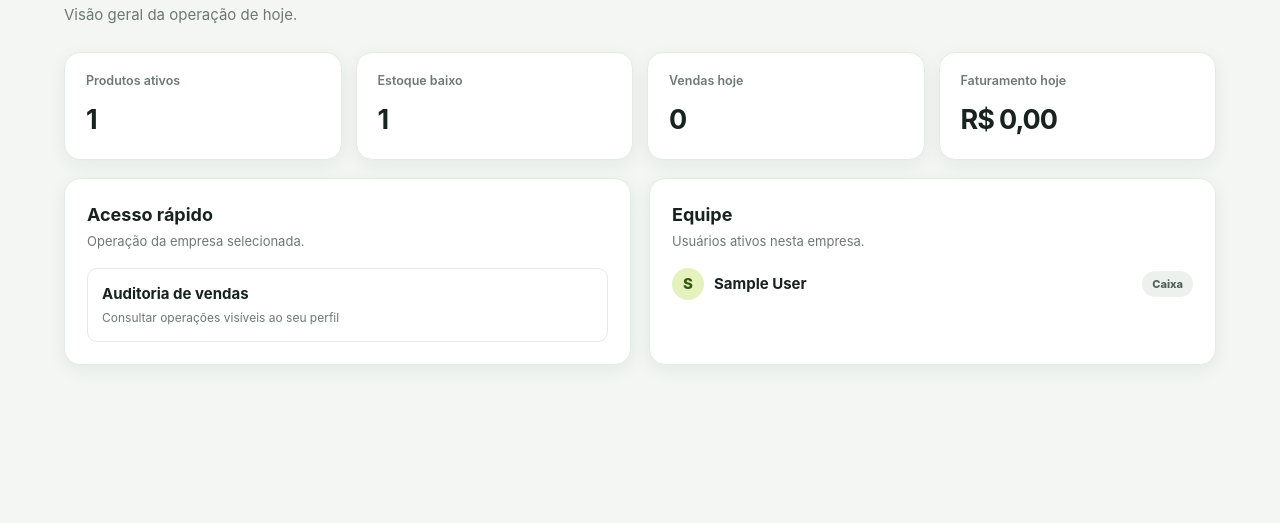
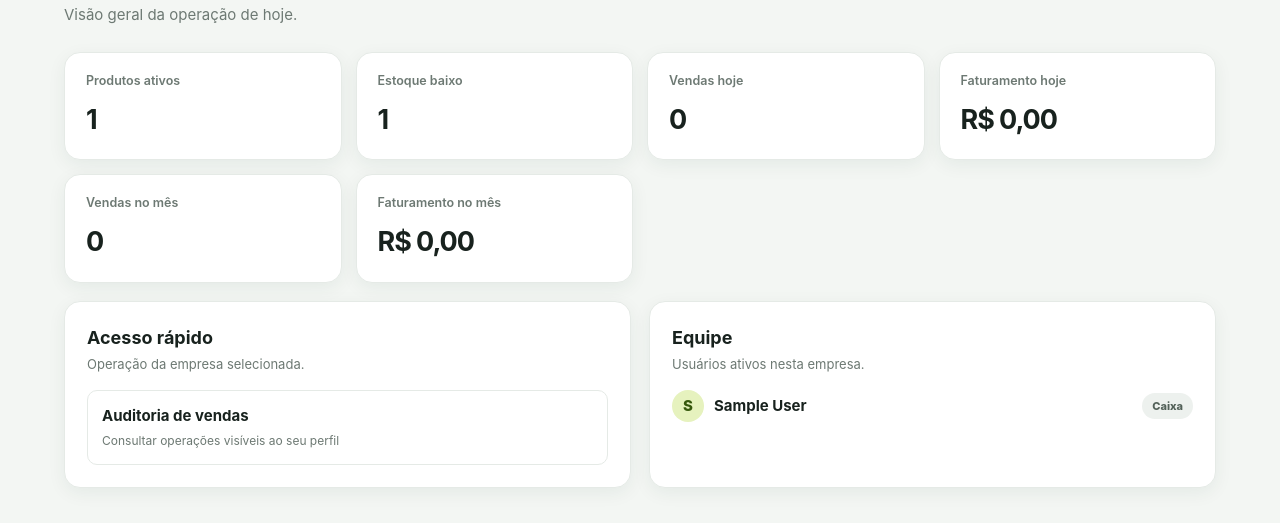
Before and after one commit to julicorlando/appdv, a Django app: page /empresa/1/ in a window 1280 px wide. Shown: the part 172-695 px from the top of the page. Run offline with Django 5.2, Linux system fonts and the light colour scheme; a user stored in the database is signed in; tables that the repository leaves empty hold one stand-in row (values such as "Sample post").

Commit message:
feat: show monthly totals and stock audit shortcut

```diff
--- a/backend/templates/empresa_dashboard.html
+++ b/backend/templates/empresa_dashboard.html
@@ -1,5 +1,5 @@
 {% extends "base.html" %}{% block title %}{{ empresa.nome }} · Armazém PDV{% endblock %}
 {% block content %}<div class="page-head"><div><p class="eyebrow">{{ membro.get_papel_display|upper }}</p><h1>{{ empresa.nome }}</h1><p>Visão geral da operação de hoje.</p></div><nav class="nav-links">{% if membro.papel != "CAIXA" %}<a class="secondary" href="{% url 'empresa-produtos' empresa.id %}">Produtos</a><a class="secondary" href="{% url 'empresa-inventario' empresa.id %}">Inventário</a><a class="secondary" href="{% url 'empresa-autorizacao' empresa.id %}">Autorizações</a>{% endif %}<a class="secondary" href="{% url 'empresa-vendas' empresa.id %}">Vendas</a></nav></div>
-<section class="stats"><article class="stat"><small>Produtos ativos</small><strong>{{ produtos_count }}</strong></article><article class="stat"><small>Estoque baixo</small><strong>{{ estoque_baixo }}</strong></article><article class="stat"><small>Vendas hoje</small><strong>{{ vendas_count }}</strong></article><article class="stat"><small>Faturamento hoje</small><strong>R$ {{ faturamento_hoje|floatformat:2 }}</strong></article></section>
-<div class="grid two"><section class="panel"><div class="panel-head"><h2>Acesso rápido</h2><p>Operação da empresa selecionada.</p></div><div class="quick-links">{% if membro.papel != "CAIXA" %}<a href="{% url 'empresa-produtos' empresa.id %}"><b>Catálogo e estoque</b><span>Produtos e reposição</span></a><a href="{% url 'empresa-inventario' empresa.id %}"><b>Inventário preventivo</b><span>Contagens aleatórias por setor e dia</span></a><a href="{% url 'empresa-autorizacao' empresa.id %}"><b>Tokens de autorização</b><span>Cancelar, estornar ou trocar</span></a>{% endif %}<a href="{% url 'empresa-vendas' empresa.id %}"><b>Auditoria de vendas</b><span>Consultar operações visíveis ao seu perfil</span></a></div></section>
+<section class="stats"><article class="stat"><small>Produtos ativos</small><strong>{{ produtos_count }}</strong></article><article class="stat"><small>Estoque baixo</small><strong>{{ estoque_baixo }}</strong></article><article class="stat"><small>Vendas hoje</small><strong>{{ vendas_count }}</strong></article><article class="stat"><small>Faturamento hoje</small><strong>R$ {{ faturamento_hoje|floatformat:2 }}</strong></article><article class="stat"><small>Vendas no mês</small><strong>{{ vendas_mes_count }}</strong></article><article class="stat"><small>Faturamento no mês</small><strong>R$ {{ faturamento_mes|floatformat:2 }}</strong></article></section>
+<div class="grid two"><section class="panel"><div class="panel-head"><h2>Acesso rápido</h2><p>Operação da empresa selecionada.</p></div><div class="quick-links">{% if membro.papel != "CAIXA" %}<a href="{% url 'empresa-produtos' empresa.id %}"><b>Catálogo e estoque</b><span>Produtos e reposição</span></a><a href="{% url 'empresa-inventario' empresa.id %}"><b>Inventário preventivo</b><span>Contagens aleatórias por setor e dia</span></a><a href="{% url 'empresa-movimentacoes' empresa.id %}"><b>Movimentações de estoque</b><span>Entradas, vendas e ajustes por contagem</span></a><a href="{% url 'empresa-autorizacao' empresa.id %}"><b>Tokens de autorização</b><span>Cancelar, estornar ou trocar</span></a>{% endif %}<a href="{% url 'empresa-vendas' empresa.id %}"><b>Auditoria de vendas</b><span>Consultar operações visíveis ao seu perfil</span></a></div></section>
 <section class="panel"><div class="panel-head"><h2>Equipe</h2><p>Usuários ativos nesta empresa.</p></div><div class="member-list">{% for membro in membros %}<div><span class="avatar">{{ membro.usuario.username|first|upper }}</span><b>{{ membro.usuario.get_full_name|default:membro.usuario.username }}</b><span class="badge">{{ membro.get_papel_display }}</span></div>{% empty %}<p>Sem membros cadastrados.</p>{% endfor %}</div></section></div>{% endblock %}
```
